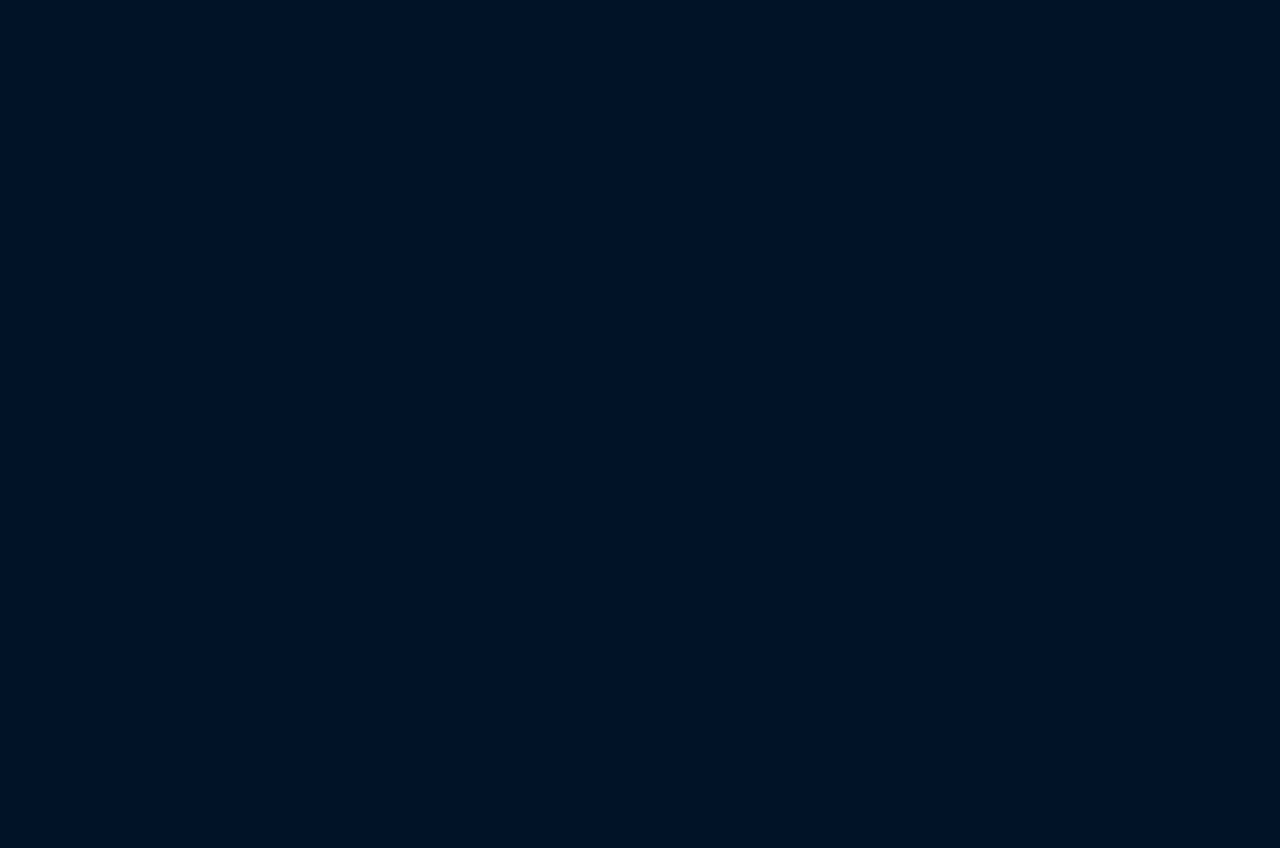
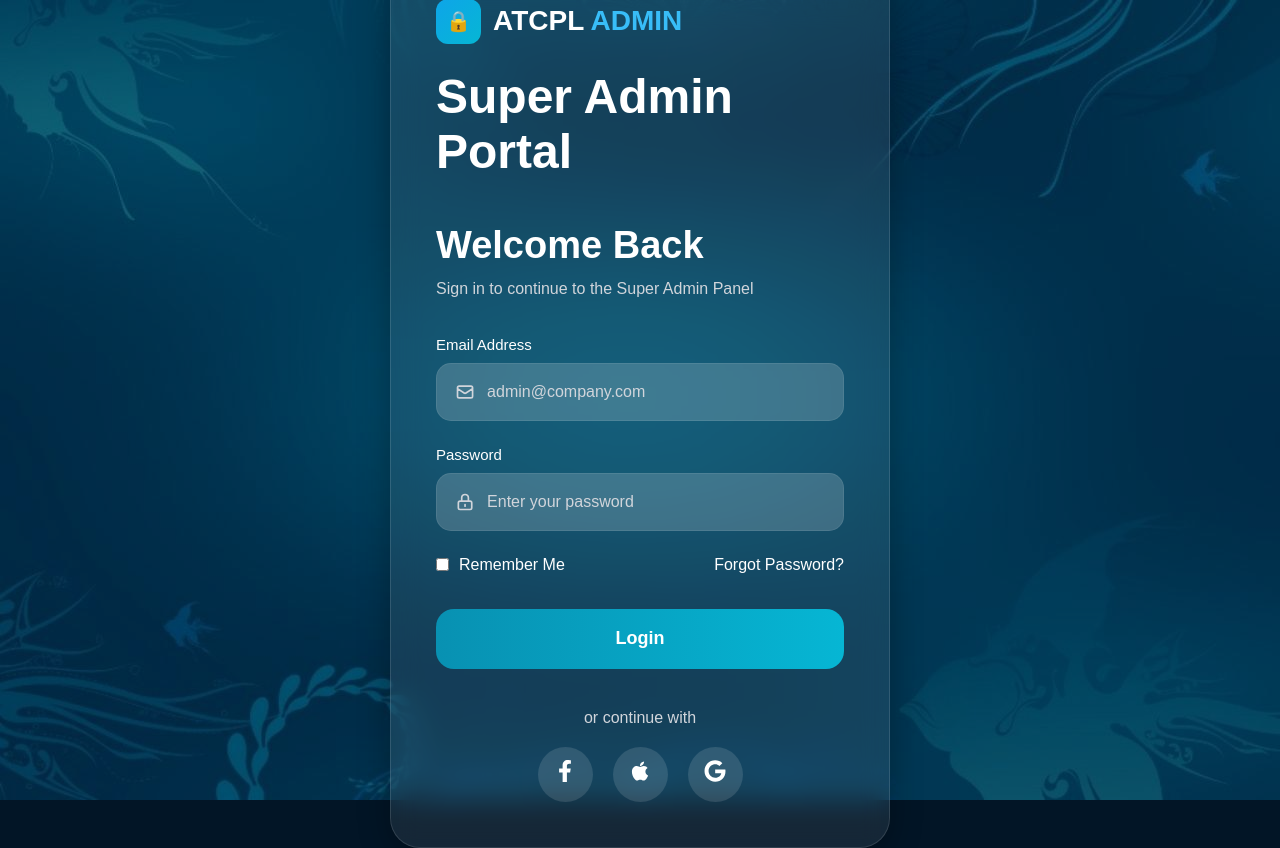
Before and after one commit to Anubhavsethi13/Enterprise-Login-Portal, a React app in the folder frontend/: page /super-admin-login in a window 1280 px wide. Before the commit this address had no page. Before the commit the page ends 800 px from the top, so only its background shows below. Built offline with nearby package versions, Linux system fonts and the light colour scheme; the HTML template or start-up script is replaced by a standard one.

Commit message:
Fixed Vercel React Router rewrites

```diff
--- a/frontend/src/App.jsx
+++ b/frontend/src/App.jsx
@@ -35,7 +35,7 @@ function App() {
       <Routes>
         <Route path="/" element={<Home />} />
 
-        <Route path="/login" element={<SuperAdminLogin />} />
+        <Route path="/super-admin-login" element={<SuperAdminLogin />} />
 
         <Route
           path="/dashboard"
```
Also changed, not shown: frontend/vercel.json (added).
